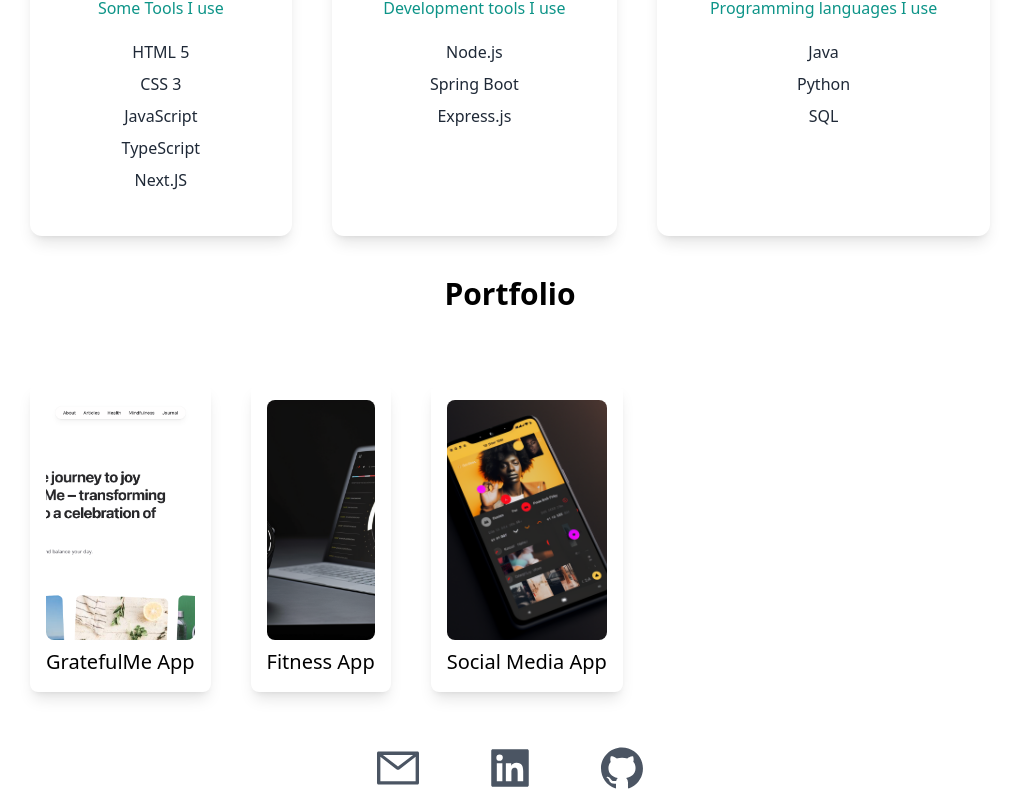
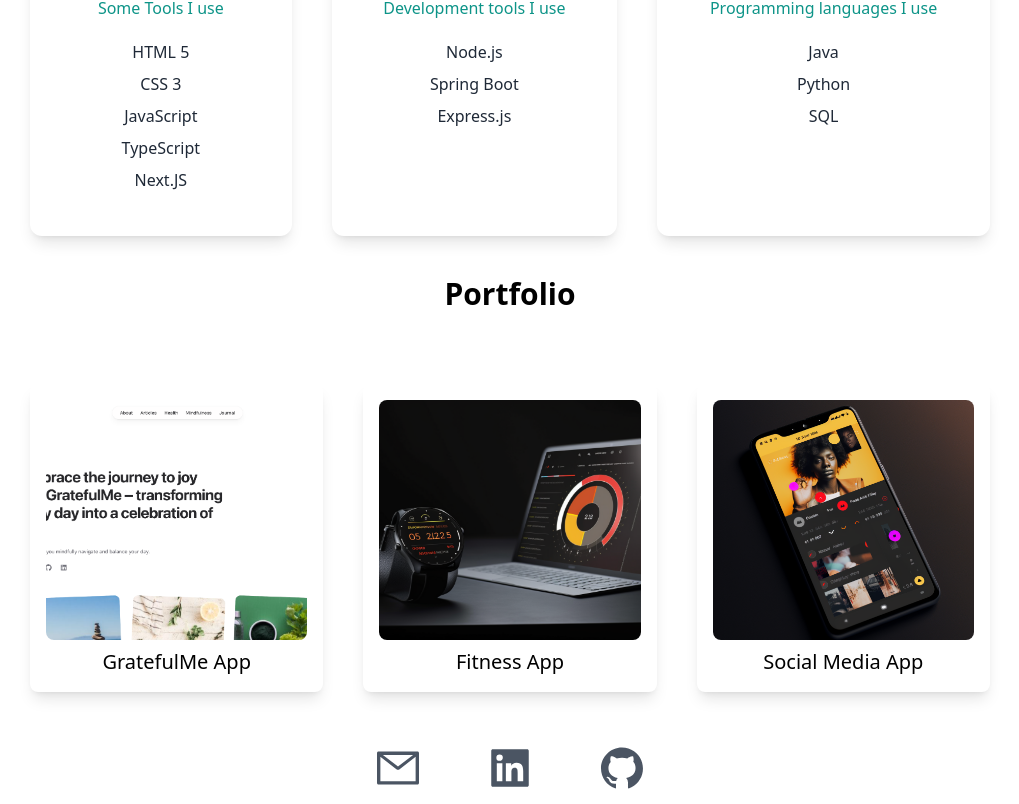
Before and after one commit to JDRGit/react-portfolio, a Next.js app: page / in a window 1280 px wide. Shown: the part 1588-2392 px from the top of the page, without its empty margins (130-1149 px from the left). Built offline with nearby package versions, Linux system fonts and the light colour scheme.

Commit message:
fixed alignment of cards, updated resume

```diff
--- a/components/Portfolio.js
+++ b/components/Portfolio.js
@@ -5,7 +5,6 @@ import { FiGithub, FiExternalLink } from "react-icons/fi";
 import web1 from "../public/web1.png";
 import web2 from "../public/web2.png";
 import web3 from "../public/web3.png";
-
 
 const Portfolio = () => {
   const [selectedId, setSelectedId] = useState(null);
@@ -43,9 +42,11 @@ const Portfolio = () => {
 
   return (
     <section>
-      <h2 className="text-3xl font-semibold text-center mb-8  dark:text-gray-200">Portfolio</h2>
+      <h2 className="text-3xl font-semibold text-center mb-8  dark:text-gray-200">
+        Portfolio
+      </h2>
       <MotionConfig>
-        <div className="flex flex-col gap-10 px-4 lg:px-0 py-10 lg:flex-row lg:flex-wrap">
+        <div className="grid grid-cols-1 md:grid-cols-2 lg:grid-cols-3 gap-10 px-4 lg:px-0 py-10">
           {projects.map((project) => (
             <motion.div
               key={project.id}
```
Also changed, not shown: 1 other file (tests, documents, lock files or other folders). Lines whose indentation alone changed are shown as unchanged.
